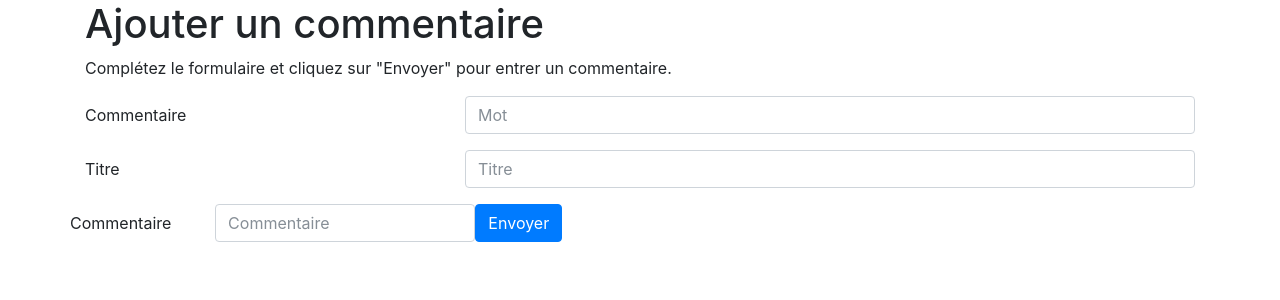
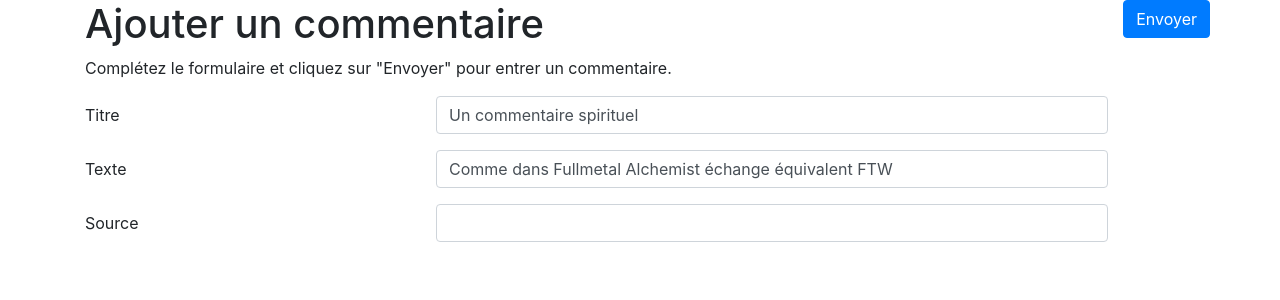
Before and after one commit to Chartes-TNAH/dictionnaire, a Flask app: template sortiaria/templates/pages/ajout_commentaire.html in a window 1280 px wide. Shown: the part 56-356 px from the top of the page. Run offline with Flask 2, Linux system fonts and the light colour scheme; the template is opened without the code that fills it: values that come from a table or form of the project are taken from there, others are empty; data comes from the database, SQL or seed files in the repository; some libraries are stand-ins or nearby versions.

Commit message:
issue-96 , template ajout commentaire

```diff
--- a/sortiaria/templates/pages/ajout_commentaire.html
+++ b/sortiaria/templates/pages/ajout_commentaire.html
@@ -7,26 +7,28 @@
 
 <h1>Ajouter un commentaire</h1>
 <p>Complétez le formulaire et cliquez sur "Envoyer" pour entrer un commentaire.</p>
-<form class="form" method="POST" action="{{url_for('ajout_commentaire')}}">
+<form class="form" method="POST" action="{{url_for('ajout_commentaire', commentaire_id=commentaire.commentaire_id)}}">
      <div class="form-group row">
-    <label for="mot" class="col-sm-4 col-form-label">Commentaire</label>
+    <label for="titre" class="col-sm-4 col-form-label">Titre</label>
     <div class="col-sm-8">
-      <input type="text" class="form-control" id="mot" name="mot" placeholder="Mot">
+      <input type="text" class="form-control" id="titre" name="titre" value="{{commentaire.commentaire_titre}}">
     </div>
 </div>
+
   <div class="form-group row">
-    <label for="titre" class="col-sm-4 col-form-label">Titre</label>
+    <label for="texte" class="col-sm-4 col-form-label">Texte</label>
     <div class="col-sm-8">
-      <input type="text" class="form-control" id="titre" name="titre" placeholder="Titre">
+      <input  class="form-control" id="texte" name="texte" value="{{commentaire.commentaire_texte}}">
+    </div></div>
+
+<div class="form-group row">
+    <label for="source" class="col-sm-4 col-form-label">Source</label>
+    <div class="col-sm-8">
+      <input type="source" class="form-control" id="source" name="source" value="{{commentaire.commentaire_source}}">
     </div>
   </div>
-  <div class="form-group row">
 
-  <div class="form-group row">
-    <label for="commentaire" class="col-sm-4 col-form-label">Commentaire</label>
-    <div class="col-sm-8">
-      <input  class="form-control" id="commentaire" name="commentaire" placeholder="Commentaire">
-    </div>
+
   </div>
   <div>
     <button type="submit" class="btn btn-primary">Envoyer</button>
```
